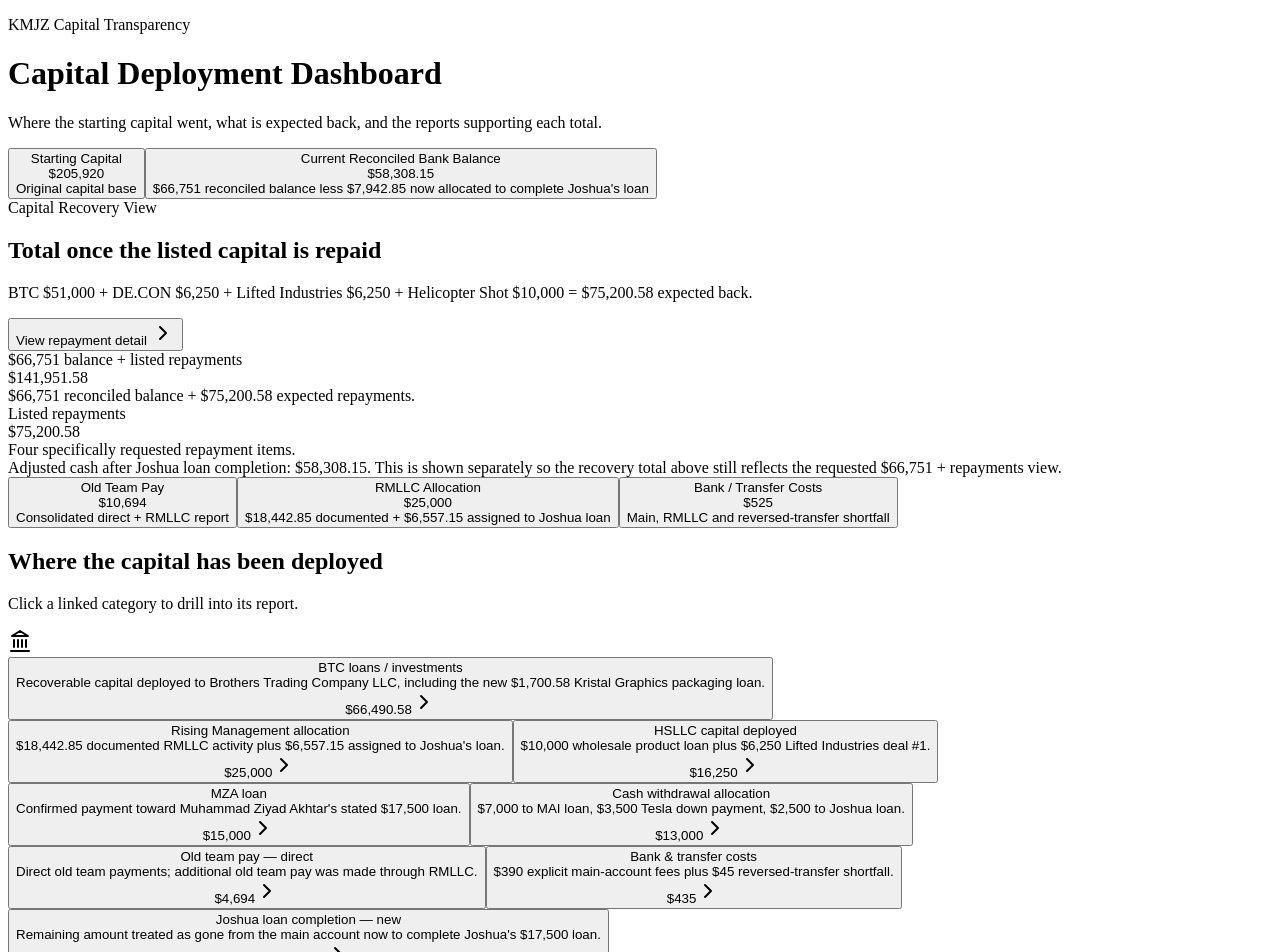
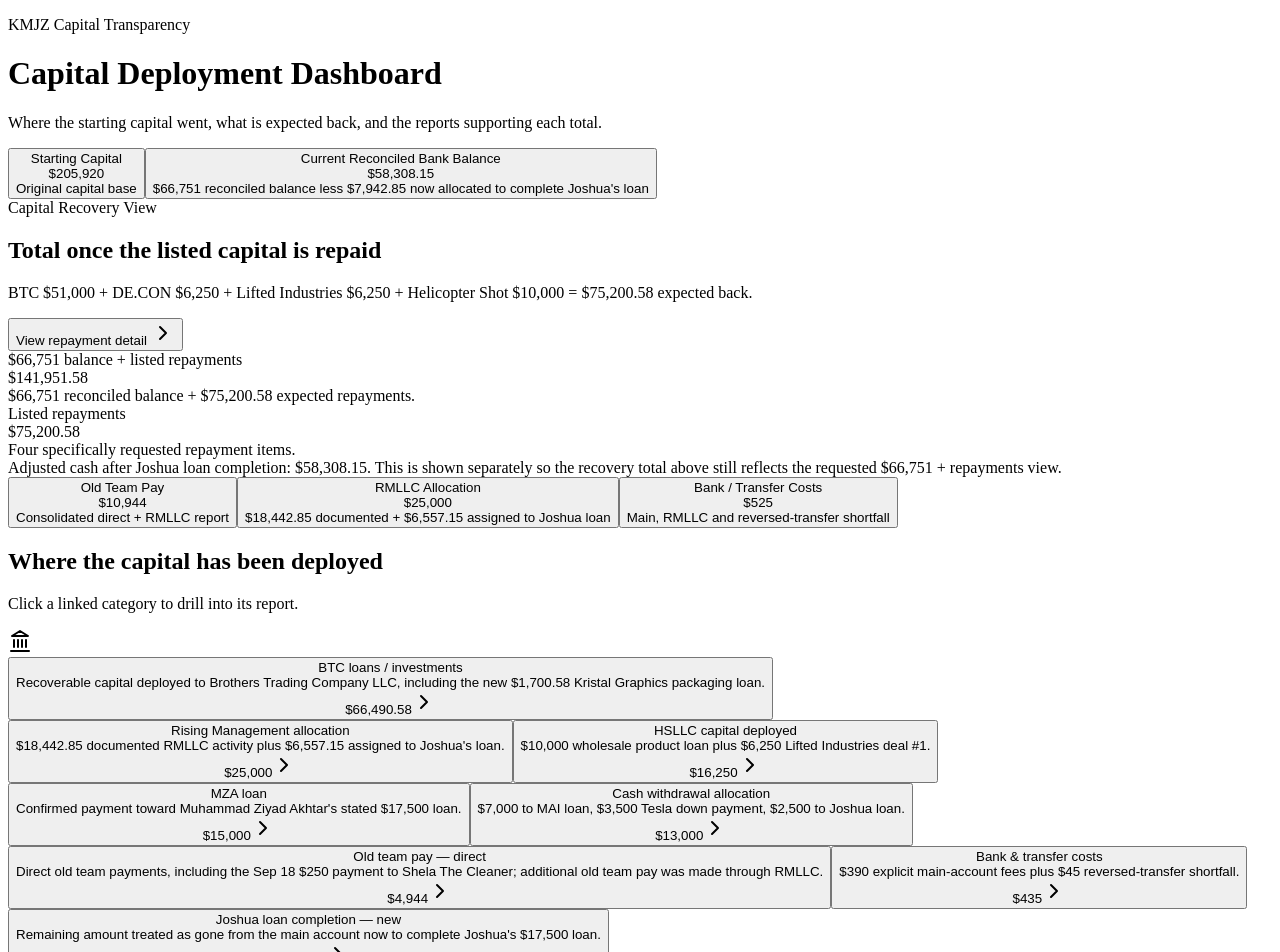
Before and after one commit to joshuamedina-cmd/kmjz-investment-tracker, a React (Vite) app in the folder client/: page /#/ in a window 1280 px wide. Shown: the top 952 px of the page. Built offline with nearby package versions, Linux system fonts and the light colour scheme.

Commit message:
Add Sep 18 Shela old team payment

```diff
--- a/client/src/data/capital-dashboard.ts
+++ b/client/src/data/capital-dashboard.ts
@@ -11,7 +11,7 @@ export const JOSHUA_FROM_RMLLC=RMLLC_TO_JOSHUA;
 export const JOSHUA_FROM_ACCOUNT_NOW=JOSHUA_LOAN_TOTAL-JOSHUA_FROM_CASH_DRAW-JOSHUA_FROM_RMLLC;
 export const CASH_AFTER_JOSHUA_LOAN=LAST_RECONCILED_BALANCE-JOSHUA_FROM_ACCOUNT_NOW;
 export const NEW_BTC_LOAN=1_700.58;
-export const CURRENT_RECONCILED_BALANCE=CASH_AFTER_JOSHUA_LOAN-NEW_BTC_LOAN;
+export const CURRENT_RECONCILED_BALANCE=CASH_AFTER_JOSHUA_LOAN-NEW_BTC_LOAN-250;
 export const DECON_REPAYMENT=6_250;
 export const BTC_REPAYMENT=52_700.58;
 export const LIFTED_REPAYMENT=6_250;
@@ -19,7 +19,7 @@ export const HELICOPTER_SHOT_REPAYMENT=10_000;
 export const LISTED_REPAYMENTS_TOTAL=DECON_REPAYMENT+BTC_REPAYMENT+LIFTED_REPAYMENT+HELICOPTER_SHOT_REPAYMENT;
 export const BALANCE_PLUS_LISTED_REPAYMENTS=LAST_RECONCILED_BALANCE+LISTED_REPAYMENTS_TOTAL;
 export const PROJECTED_CASH_AFTER_REPAYMENTS=CURRENT_RECONCILED_BALANCE+LISTED_REPAYMENTS_TOTAL;
-export const OLD_TEAM_DIRECT=4_694;
+export const OLD_TEAM_DIRECT=4_944;
 export const OLD_TEAM_RMLLC=6_000;
 export const OLD_TEAM_TOTAL=OLD_TEAM_DIRECT+OLD_TEAM_RMLLC;
 export const RMLLC_FEES=90;
@@ -40,12 +40,13 @@ export const mainUses=[
  {label:"HSLLC capital deployed",amount:16_250,report:"recoverable" as ReportKey,description:"$10,000 wholesale product loan plus $6,250 Lifted Industries deal #1."},
  {label:"MZA loan",amount:15_000,report:"recoverable" as ReportKey,description:"Confirmed payment toward Muhammad Ziyad Akhtar's stated $17,500 loan."},
  {label:"Cash withdrawal allocation",amount:13_000,report:"joshua-loan" as ReportKey,description:"$7,000 to MAI loan, $3,500 Tesla down payment, $2,500 to Joshua loan."},
- {label:"Old team pay — direct",amount:4_694,report:"old-team" as ReportKey,description:"Direct old team payments; additional old team pay was made through RMLLC."},
+ {label:"Old team pay — direct",amount:4_944,report:"old-team" as ReportKey,description:"Direct old team payments, including the Sep 18 $250 payment to Shela The Cleaner; additional old team pay was made through RMLLC."},
  {label:"Bank & transfer costs",amount:435,report:"fees" as ReportKey,description:"$390 explicit main-account fees plus $45 reversed-transfer shortfall."},
  {label:"Joshua loan completion — new",amount:JOSHUA_FROM_ACCOUNT_NOW,report:"joshua-loan" as ReportKey,description:"Remaining amount treated as gone from the main account now to complete Joshua's $17,500 loan."},
 ];
 
 export const oldTeamTransactions:TransactionRow[]=[
+{id:"MAIN-TX-20260918-OT-SHELA",date:"Sep 18, 2026",source:"Main Chase",payee:"Shela The Cleaner",amount:250,category:"Old Team Pay",description:"Zelle payment marked old team; transaction number 30871071659.",status:"Accounted",evidenceCount:1},
 {id:"MAIN-TX-20260903-OT01",date:"Sep 3, 2026",source:"Main Chase",payee:"Samantha Garcia",amount:2394,category:"Old Team Pay",description:"Direct old team payment.",status:"Accounted",evidenceCount:1},
 {id:"MAIN-TX-20260903-OT02",date:"Sep 3, 2026",source:"Main Chase",payee:"Jaime DeLuna",amount:1000,category:"Old Team Pay",description:"Direct old team payment.",status:"Accounted",evidenceCount:1},
 {id:"MAIN-TX-20260908-OT01",date:"Sep 8, 2026",source:"Main Chase",payee:"Jorge",amount:1000,category:"Old Team Pay",description:"Direct old team payment.",status:"Accounted",evidenceCount:1},
```
